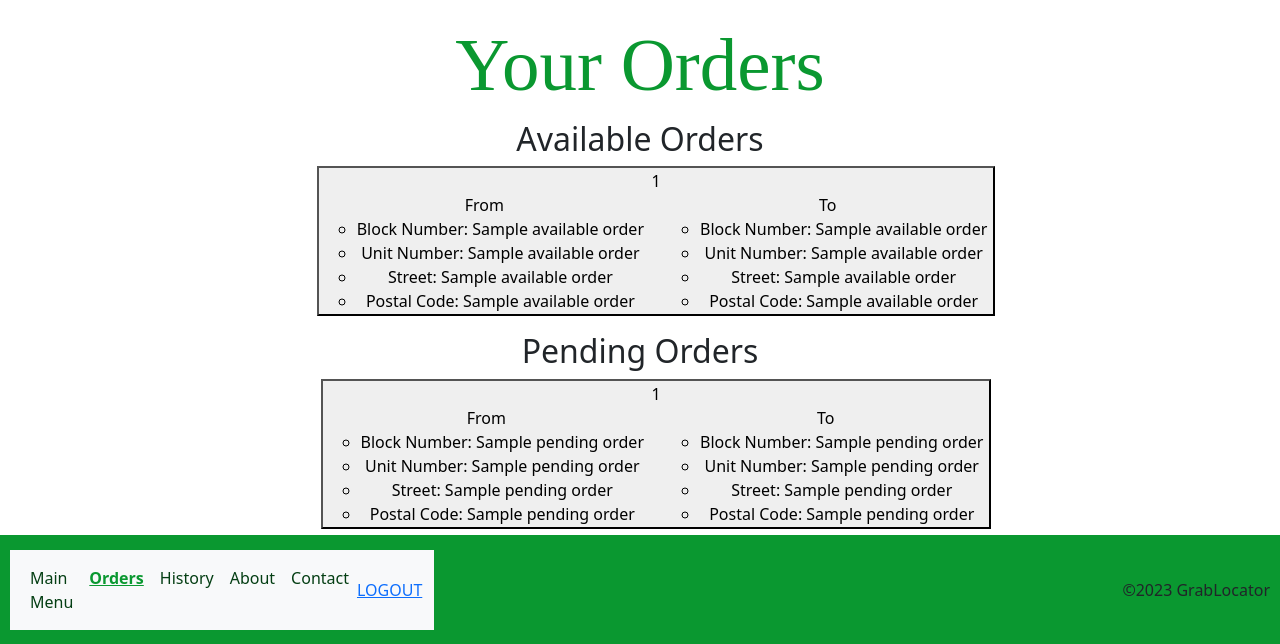
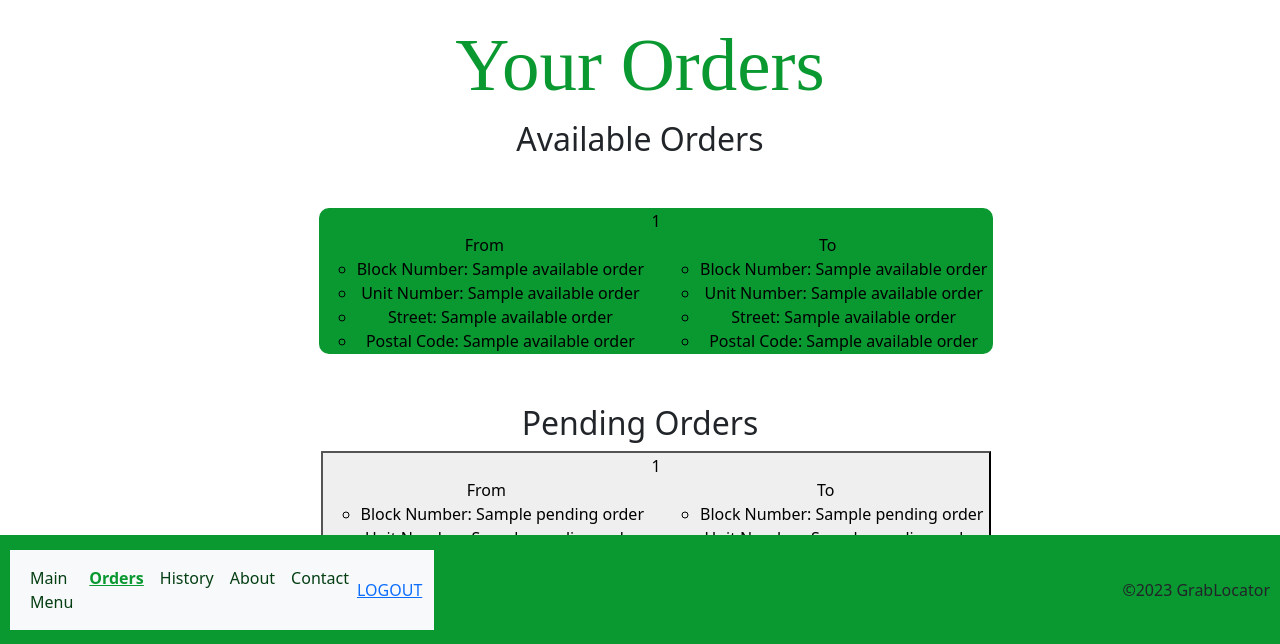
Before and after one commit to deanalex-buno95/sp512023_cp3407_grp5_grablocator, a Flask app: template templates/orders.html in a window 1280 px wide. Shown: the part 155-799 px from the top of the page. Run offline with Flask 3, Linux system fonts and the light colour scheme; the template is opened without the code that fills it: most values are stand-ins (such as "Sample title", 1, 10 or a date in 2020).

Commit message:
testing first css custom button for available button in `orders.html` (code got from previous button to make sure it is worked)

```diff
--- a/static/style.css
+++ b/static/style.css
@@ -136,3 +136,22 @@ Content
 .big-index-button:hover span {
     color: #ffff00;
 }
+
+.available-graborder-order{
+        position: relative;
+    display: flex;
+    flex-direction: column;
+    align-items: center;
+    justify-content: center;
+    background-color: #0A9830;
+    border-radius: 10px;
+    border: none;
+    cursor: pointer;
+    overflow: hidden;
+    /* Center horizontally */
+    top: 0;
+    bottom: 0;
+    left: 0;
+    right: 0;
+    margin: 50px auto;
+}
```
